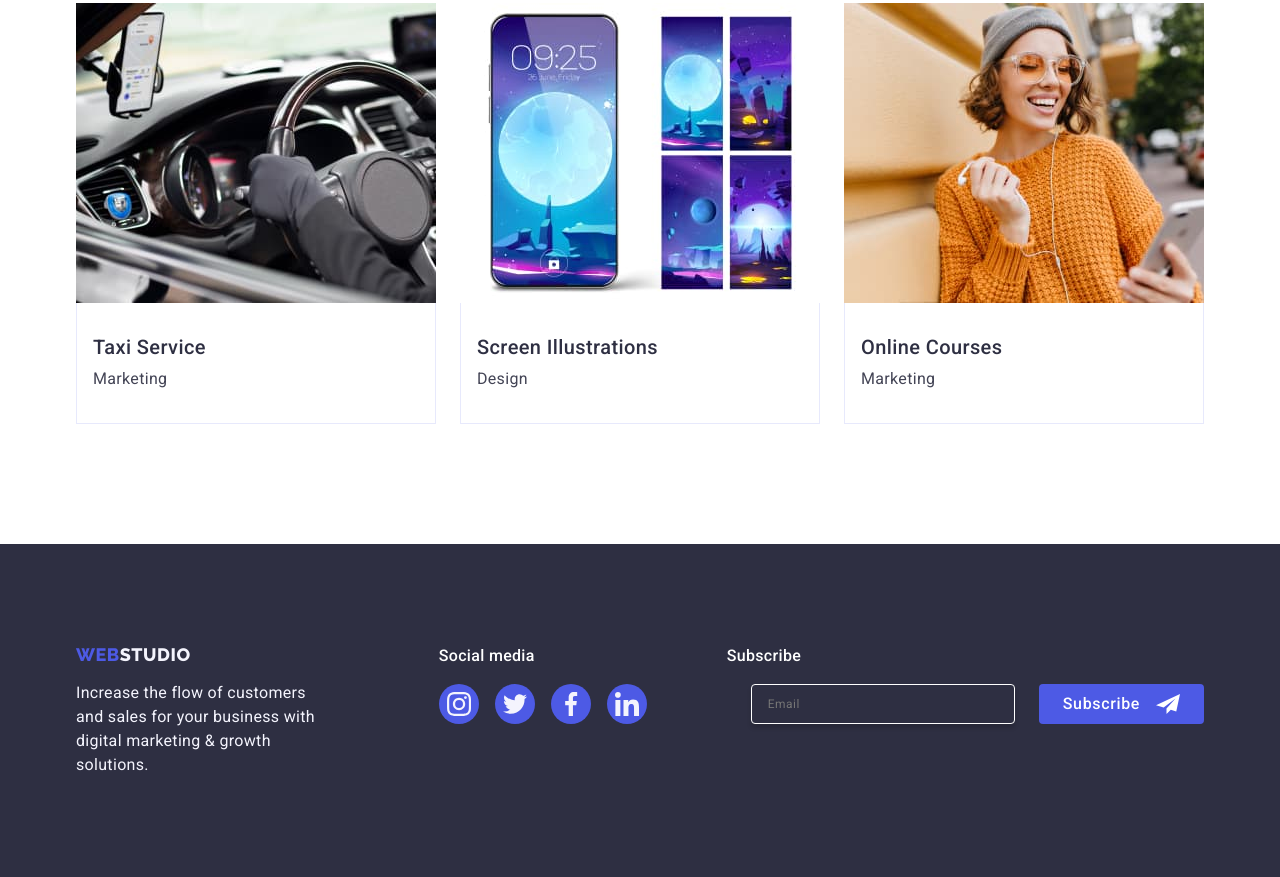
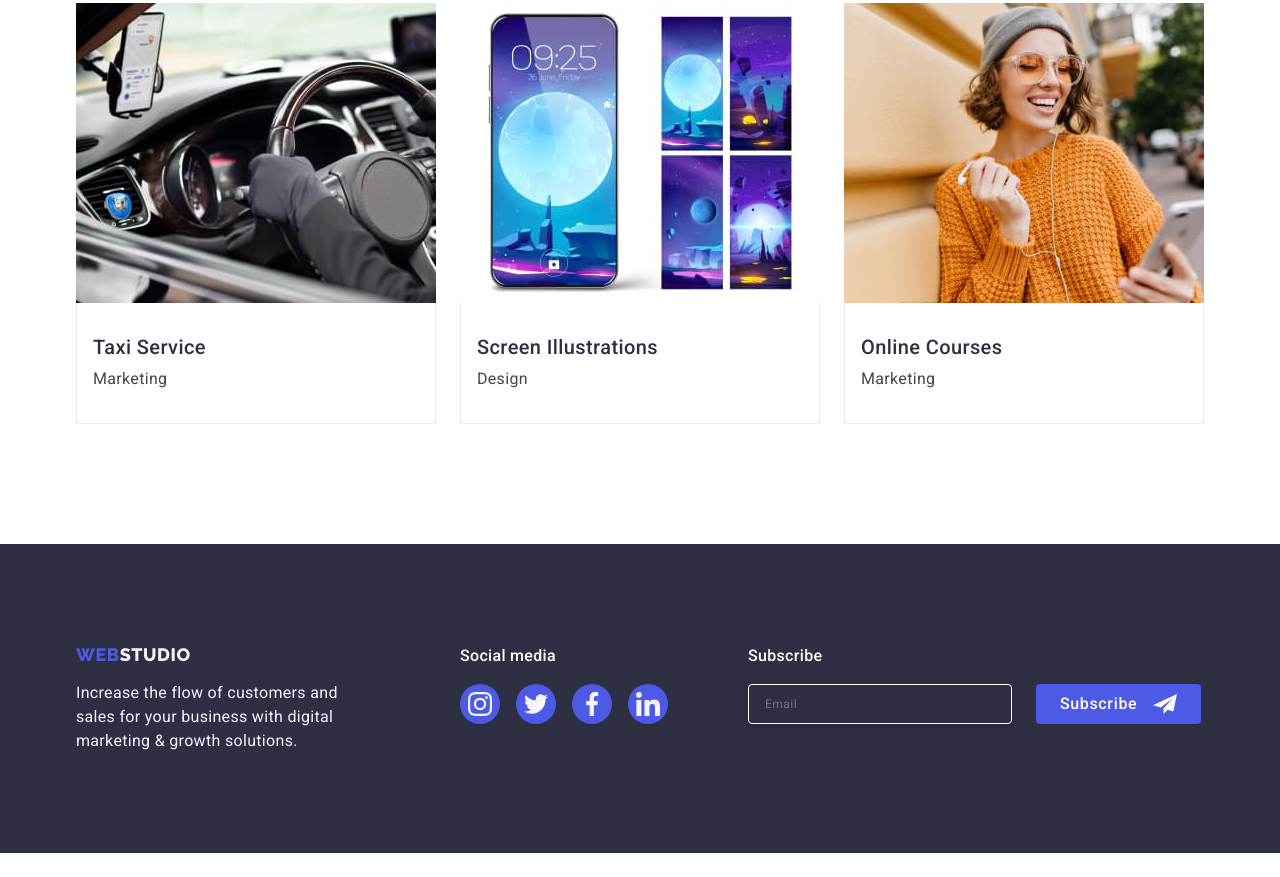
Before and after one commit to Pasha0923/goit-markup-hw-05, a plain HTML site: page index.html in a window 1280 px wide. Shown: the part 2639-3516 px from the top of the page. After the commit the page ends 3492 px from the top, so only its background shows below. Drawn offline with nearby package versions, Linux system fonts and the light colour scheme.

Commit message:
change footer

```diff
--- a/css/styles.css
+++ b/css/styles.css
@@ -477,8 +477,7 @@ a {
   padding-left: 16px;
   box-shadow: 0px 4px 4px 0px rgba(0, 0, 0, 0.15);
 }
-.container-button {
-}
+
 .button-footer {
   min-width: 165px;
   height: 40px;
@@ -486,21 +485,22 @@ a {
   padding: 8px 24px;
   justify-content: center;
   align-items: center;
-  gap: 16px;
+  /* gap: 16px; */
   border-radius: 4px;
   background: var(--IRIS, #4d5ae5);
   color: var(--WHITE, #fff);
   outline: transparent;
   border: none;
   text-align: center;
-  font-family: Roboto;
+  font-family: "Roboto", sans-serif;
   font-size: 16px;
   font-weight: 500;
-  line-height: 24px; /* 150% */
-  letter-spacing: 0.64px;
+  line-height: 1.5; /* 150% */
+  letter-spacing: 0.04em;
 }
 .icon-telegram {
   fill: #ffffff;
+  margin-left: 16px;
 }
 
 /* Modal */
--- a/index.html
+++ b/index.html
@@ -406,18 +406,18 @@
                     </li>
                 </ul>
             </div>
-            <div>
+            <div class="subscribe-container">
                 <p class="subscribe-text">Subscribe</p>
                 <form class="subscribe-form">
-                    <label class="subscribe-label" for="user-email"></label>
-                    <input class="subscribe-input" type="email" name="user-email" id="user-email" placeholder="Email" />
-
-                    <div class="container-button">
-                        <button class="button-footer" type="button">Subscribe
-                            <svg class="icon-telegram" width="24" height="24">
-                                <use href="./images/icons.svg#icon-Frame"></use>
-                            </svg>
-                        </button>
+                    <label class="subscribe-label" for="user-email">
+                        <input class="subscribe-input" type="email" name="user-email" id="user-email"
+                            placeholder="Email" />
+                    </label>
+                    <button class="button-footer" type="submit">Subscribe
+                        <svg class="icon-telegram" width="24" height="24">
+                            <use href="./images/icons.svg#icon-Frame"></use>
+                        </svg>
+                    </button>
                 </form>
             </div>
         </div>
```
